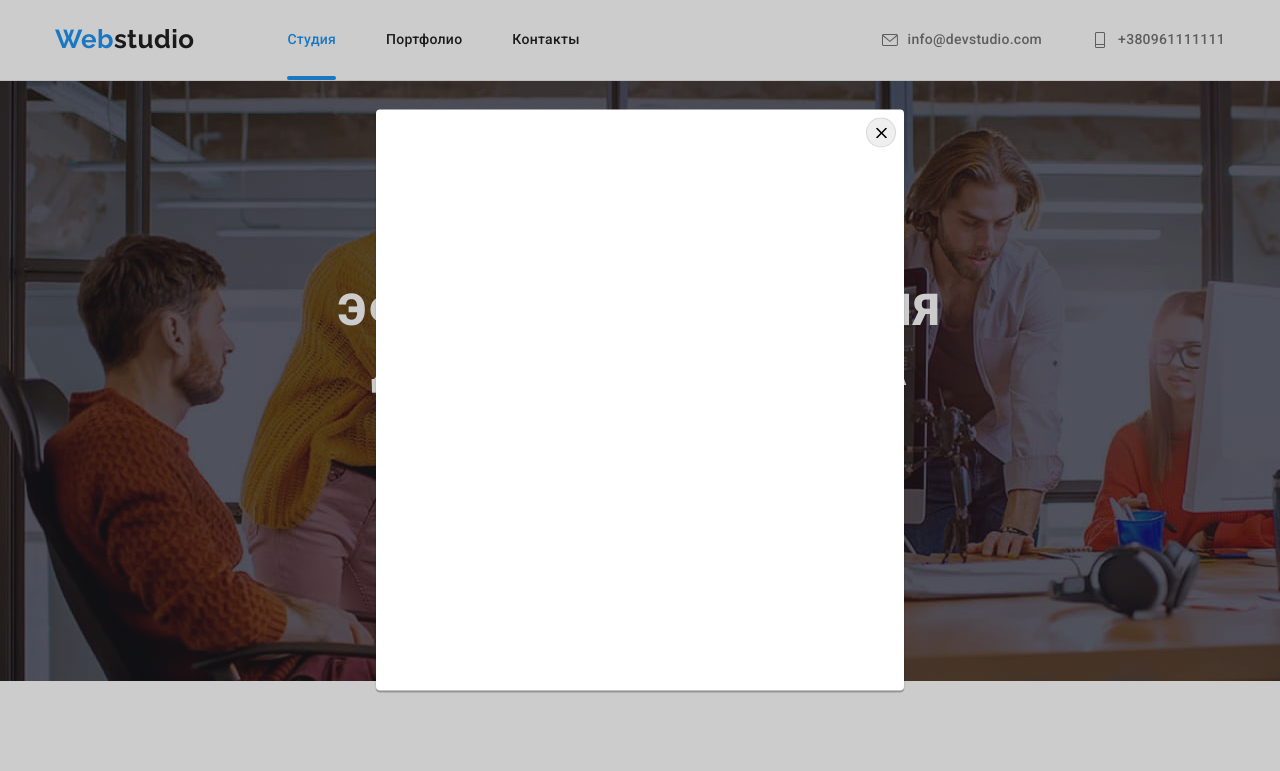
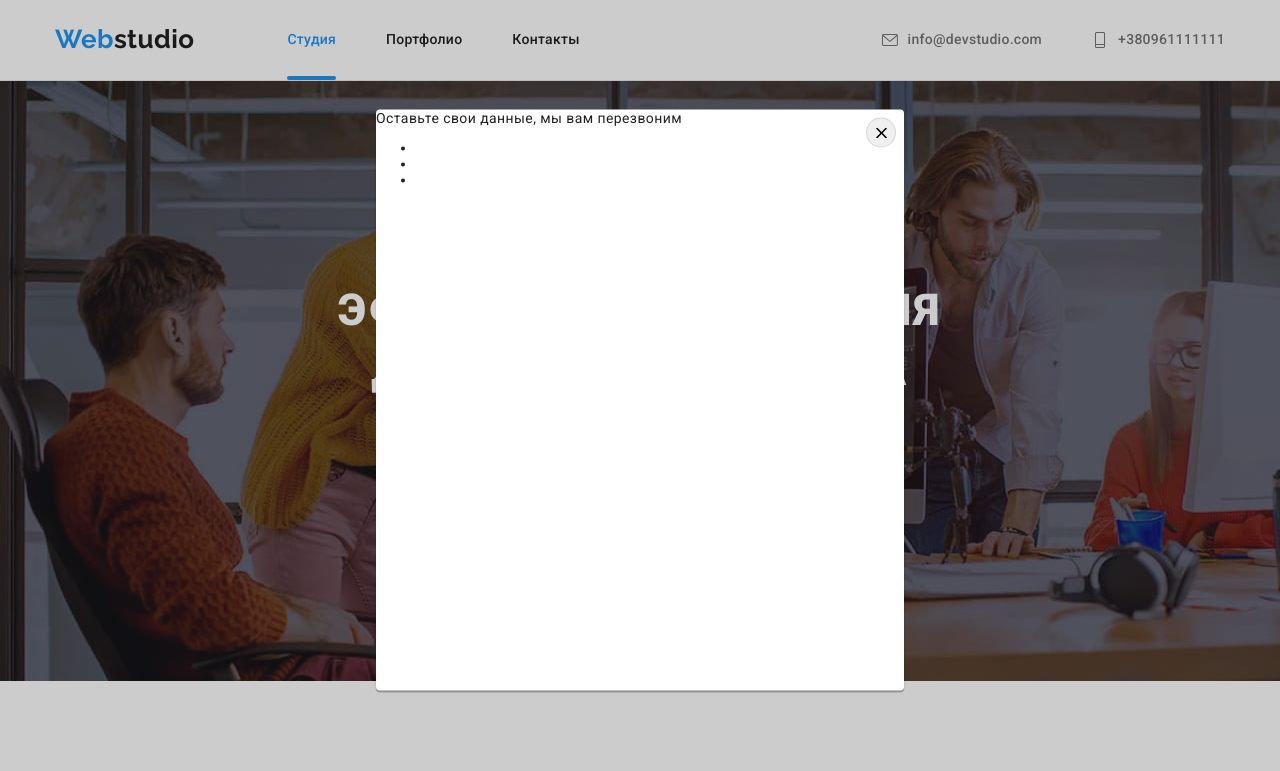
Before and after one commit to AnatoliiStepanovLikhoi/goit-markup-hw-06, a plain HTML site: page index.html in a window 1280 px wide. Both pictures are taken after a click on the button "Заказать услугу". Shown: the top 771 px of the page. Drawn offline with nearby package versions, Linux system fonts and the light colour scheme.

Commit message:
modal form added

```diff
--- a/index.html
+++ b/index.html
@@ -449,6 +449,14 @@
             <use href="images/icons.svg#close"></use>
           </svg>
         </button>
+        <p class="form-title">Оставьте свои данные, мы вам перезвоним</p>
+        <form action="">
+          <ul>
+            <li></li>
+            <li></li>
+            <li></li>
+          </ul>
+        </form>
       </div>
     </div>
 
```
